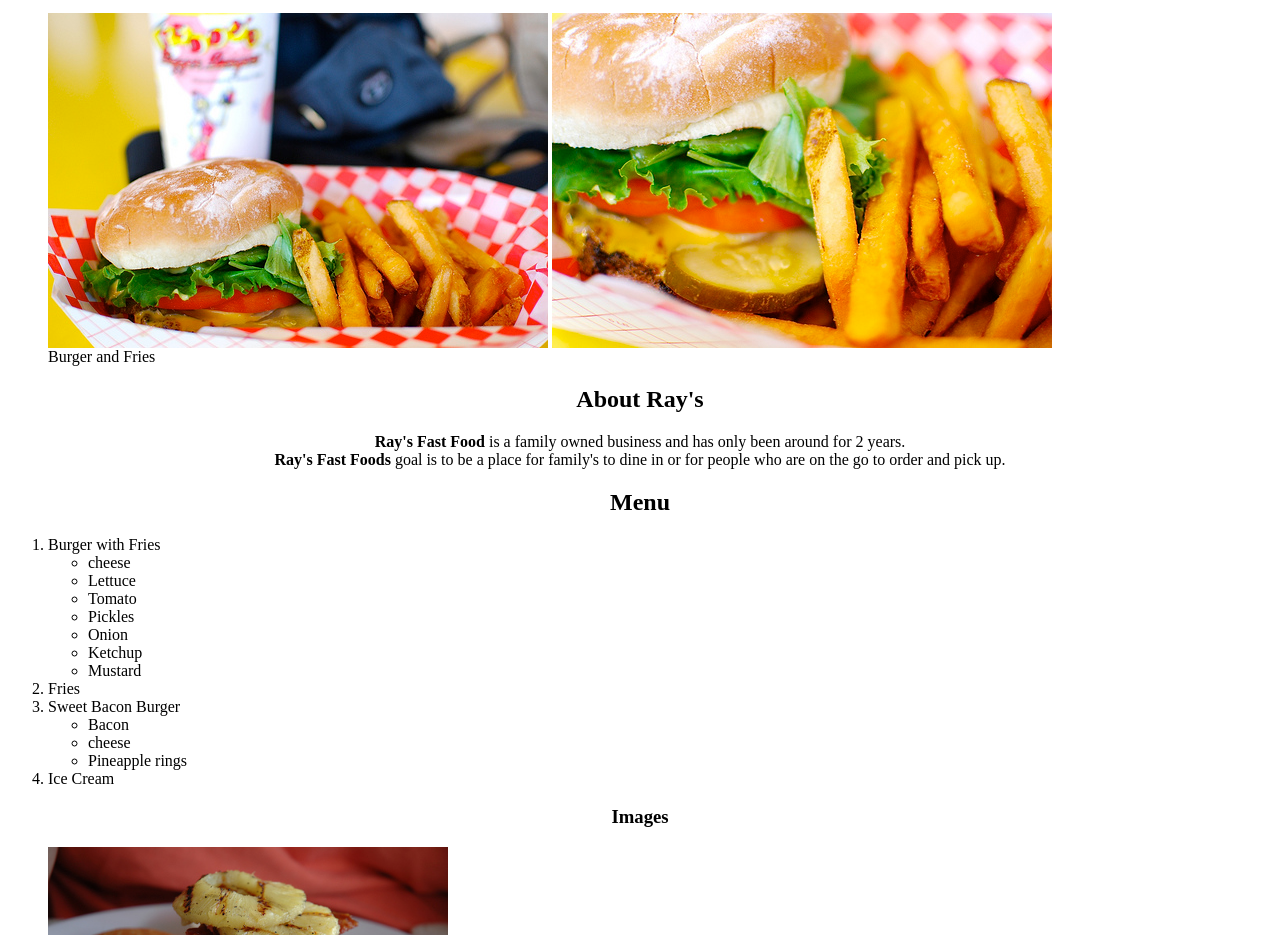
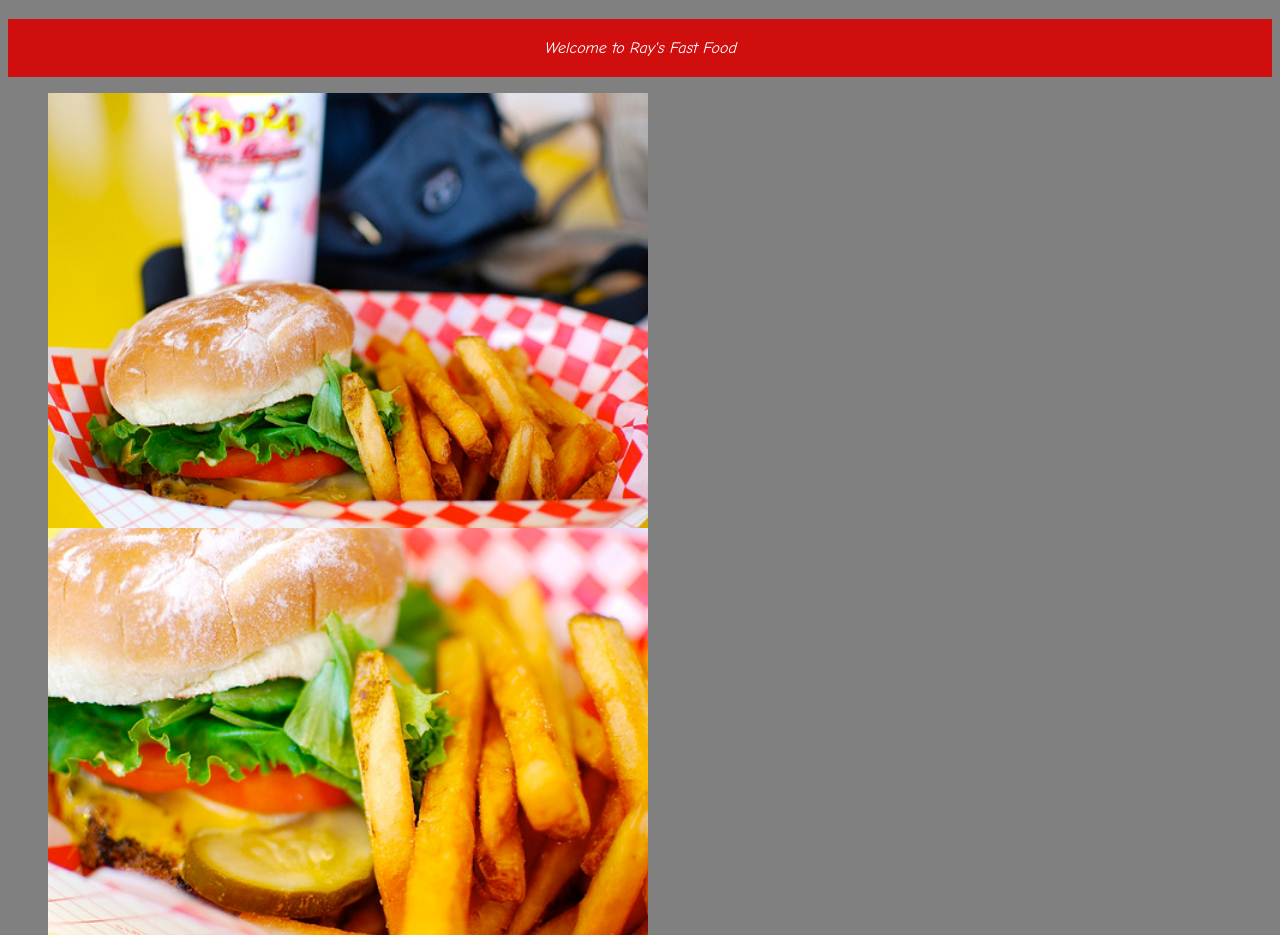
Before and after one commit to BHess2653/Old-dws-1, a plain HTML site: page Project 2/Project 2.html in a window 1280 px wide. Shown: the part 101-1036 px from the top of the page. Drawn offline with Linux system fonts and the light colour scheme.

Commit message:
Commit 7

```diff
--- a/Project 2/Project 2.html
+++ b/Project 2/Project 2.html
@@ -3,14 +3,15 @@
 <head lang="en">
     <meta charset="UTF-8">
     <title>Project 1</title>
+    <link rel="stylesheet" href="css/style.css">
 </head>
 	<body>
 		<h1 ID="Top" align="middle">Ray's Fast Food</h1>
 		<p align="middle">Welcome to Ray's Fast Food</p>
 			<figure>
-					<a href="https://www.flickr.com/photos/62274271@N00/3833800279/"><img src="images/header.jpg" align="middle" alt="burger and fries"></a>
-					<a href="https://www.flickr.com/photos/62274271@N00/3834593310/"><img src="images/header2.jpg" align="middle" alt="burger and fries"></a>
-					<figcaption>Burger and Fries</figcaption>
+				<a href="https://www.flickr.com/photos/62274271@N00/3833800279/"><img src="images/header.jpg" height="435" width="600" align="middle" alt="burger and fries"></a>
+				<a href="https://www.flickr.com/photos/62274271@N00/3834593310/"><img src="images/header2.jpg" height="435" width="600" align="middle" alt="burger and fries"></a>
+				<!-- figcaption>Burger and Fries</figcaption -->
 			</figure>
 
 		<h2 align="middle">About Ray's</h2>
@@ -18,39 +19,39 @@
 		<strong>Ray's Fast Foods</strong> goal is to be a place for family's to dine in or for people who are on the go to order and pick up.</p>
 
 		<h2 align="middle">Menu</h2>
-			<ol>
+		<ol id="ol">
 			<li>Burger with Fries</li>
 				<ul>
-						<li>cheese</li>
-						<li>Lettuce</li>
-						<li>Tomato</li>
-						<li>Pickles</li>
-						<li>Onion</li>
-						<li>Ketchup</li>
-						<li>Mustard</li>
+					<li id="cheese">cheese</li>
+					<li id="Lettuce">Lettuce</li>
+					<li id="Tomato">Tomato</li>
+					<li id="Pickles">Pickles</li>
+					<li id="Onion">Onion</li>
+					<li id="Ketchup">Ketchup</li>
+					<li id="Mustard">Mustard</li>
 				</ul>
-				<li>Fries</li>
+			<li id="fry">Fries</li>
 			<li>Sweet Bacon Burger</li>
 				<ul>
-						<li>Bacon</li>
-						<li>cheese</li>
-						<li>Pineapple rings</li>
+					<li id="Bacon">Bacon</li>
+					<li id="cheese">cheese</li>
+					<li id="Pineapple">Pineapple rings</li>
 				</ul>
-				<li>Ice Cream</li>
+			<li id="ice">Ice Cream</li>
 		</ol>
 
 		<h3 align="middle">Images</h3>
-			<figure>
-				<a href="https://www.flickr.com/photos/15965815@N00/2576098423/"><img src="images/pic1.jpg" height="260" width="400" align="middle" alt="Sweet Bacon Burger" title="Sweet Bacon Burger"></a>
+			<figure id="fig">
+				<a href="https://www.flickr.com/photos/15965815@N00/2576098423/"><img id="img1" src="images/pic1.jpg" height="260" width="400" align="middle" alt="Sweet Bacon Burger" title="Sweet Bacon Burger"></a>
 				<figcaption>Sweet Bacon Burger - <a href="https://www.flickr.com/photos/15965815@N00/2576098423/">Marshall Astor - Food Fetishist</a> via <a href="http://compfight.com">Compfight</a> <a href="https://creativecommons.org/licenses/by-sa/2.0/">cc</a>
 </figcaption>
-				<a href="https://www.flickr.com/photos/79034573@N00/4590019667/"><img src="images/pic2.jpg" height="260" width="400" align="middle" alt="Fries" title="Fries"></a>
+				<a href="https://www.flickr.com/photos/79034573@N00/4590019667/"><img id="img2" src="images/pic2.jpg" height="260" width="400" align="middle" alt="Fries" title="Fries"></a>
 				<figcaption>Fries - <a href="https://www.flickr.com/photos/79034573@N00/4590019667/">stevebott</a> via <a href="http://compfight.com">Compfight</a> <a href="https://creativecommons.org/licenses/by/2.0/">cc</a></figcaption>
-				<a href="https://www.flickr.com/photos/69474058@N03/14132270570/"><img src="images/pic3.jpg" height="260" width="400" align="middle" alt="Ice Cream" title="Ice Cream"></a>
+				<a href="https://www.flickr.com/photos/69474058@N03/14132270570/"><img id="img3" src="images/pic3.jpg" height="260" width="400" align="middle" alt="Ice Cream" title="Ice Cream"></a>
 				<figcaption>Ice Cream - <a href="https://www.flickr.com/photos/69474058@N03/14132270570/">Leo Hidalgo (@yompyz)</a> via <a href="http://compfight.com">Compfight</a> <a href="https://creativecommons.org/licenses/by/2.0/">cc</a></figcaption>
 			</figure>
 
-		<p align="middle"><a href="mailto:sithlord1124@yaoo.com">Contact Ray's</a></p>
+		<p align="middle"><a id="contact" href="mailto:sithlord1124@yaoo.com">Contact Ray's</a></p>
 
 	</body>
 </html>
--- a/Project 2/css/style.css
+++ b/Project 2/css/style.css
@@ -0,0 +1,114 @@
+/* CSS color */
+h1, h2 ,h3 {
+	text-shadow: 4px 4px #000000;
+}
+
+#contact {
+	color: white;
+}
+a:active {
+	background-color: red;
+}
+a:link {
+	text-decoration: none;
+}
+
+a:visited {
+  color: white;
+  text-decoration: none;
+}
+a:hover, a:focus {
+  text-decoration: underline;
+}
+
+
+body {
+	background-color: grey;
+	font-family: comic sans ms;
+	font-style: oblique;
+}
+
+h1, h2, h3, p  {
+	padding: 20px;
+	color: rgb(255, 255, 255);
+	background-color: rgba(219, 0, 0, 0.89);
+}
+ol,li {
+	list-style-type: disc;
+}
+#ol {
+	Color: black;
+	background-color: grey;
+	padding: 5px;
+}
+
+#cheese {
+	Color: yellow;
+	background-color: grey;
+	padding: 5px;
+}
+#Lettuce {
+	color: #6cb946;
+	background-color: grey;
+	padding: 5px;
+}
+#Tomato {
+	color: red;
+	background-color: grey;
+	padding: 5px;
+}
+#Pickles {
+	color: green;
+	background-color: grey;
+	padding: 5px;
+}
+#Onion {
+	color: tan;
+	background-color: grey;
+	padding: 5px;
+}
+#Ketchup {
+	color: red;
+	background-color: grey;
+	padding: 5px;
+}
+#Mustard {
+	color: #c2c03d;
+	background-color: grey;
+	padding: 5px;
+}
+#Bacon {
+	color: brown;
+	background-color: grey;
+	padding: 5px;
+}
+#Pineapple {
+	color: #fffd70;
+	background-color: grey;
+	padding: 5px;
+}
+
+#ice {
+	color: white;
+	padding: 5px;
+}
+#fry {
+	color: #dbb700;
+	padding: 5px;
+}
+
+#fig {
+	background-color: hsla(360, 100%, 51%, 0.5);
+	padding: 5px;
+}
+
+
+
+
+/* Styling Text */
+
+
+
+
+
+/* Box Model */
--- a/box-model/css/styles.css
+++ b/box-model/css/styles.css
@@ -10,8 +10,15 @@ ul {
 	text-align: center;
 }
 
+li {
+	margin: 0 3px 0;
+	display: inline;
+}
+
 p {
 	text-align: center;
+	width: 600px;
+	margin: 20px auto 20px;
 }
 
 a {
@@ -24,3 +31,52 @@ a:hover, a#current-page {
 	color: #cc3333;
 	background-color: #ffffff;
 }
+
+#page {
+	width: 960px;
+
+	padding: 20px;
+
+	border-top-style: double;
+	border-top-color: #000;
+	border-top-width: 4px;
+	margin-top: 10px;
+
+	border-bottom-style: double;
+	border-bottom-color: #000;
+	border-bottom-width: 4px;
+	margin-bottom: 10px;
+
+	border-left-style: double;
+	border-left-color: #000;
+	border-left-width: 4px;
+	margin-left: auto;
+
+	border-right-style: double;
+	border-right-color: #000;
+	border-right-width: 4px;
+	margin-right: auto;
+}
+
+#logo {
+	width: 303px;
+
+	margin: 10px auto 25px;
+/* margin: top=10px right=auto left=auto bottom=25px */
+}
+
+ul {
+	width: 625px;
+
+	padding: 15px;
+
+	margin: 0 auto 0;
+
+	border-top-width: 2px;
+	border-top-style: solid;
+	border-top-color: #000;
+
+	border-bottom-width: 1px;
+	border-bottom-style: solid;
+	border-bottom-color: #000;
+}
```
Also changed, not shown: box-model/box-model.html (+1 -1 lines). Lines whose indentation alone changed are shown as unchanged.
